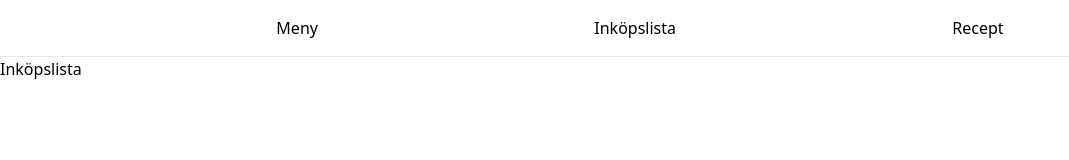
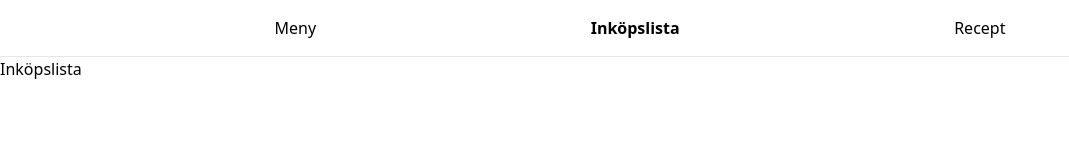
Before and after one commit to alexanderczigler/middag, a SvelteKit app in the folder apps/web/: page /shoppingList in a window 1280 px wide. Shown: the top 160 px of the page, without its empty margins (0-1069 px from the left). Built offline with nearby package versions, Linux system fonts and the light colour scheme.

Commit message:
feat(menu): mark current page

```diff
--- a/apps/web/src/routes/+layout.svelte
+++ b/apps/web/src/routes/+layout.svelte
@@ -1,17 +1,19 @@
 <script lang="ts">
+  import { page } from '$app/stores';
   import '../app.css';
+
   const { children } = $props();
 </script>
 
 <ul class="menu">
   <li>
-    <a href="/">Meny</a>
+    <a href="/" class:active={$page.url.pathname === '/'}>Meny</a>
   </li>
   <li>
-    <a href="/shoppingList">Inköpslista</a>
+    <a href="/shoppingList" class:active={$page.url.pathname === '/shoppingList'}>Inköpslista</a>
   </li>
   <li>
-    <a href="/recipe">Recept</a>
+    <a href="/recipe" class:active={$page.url.pathname.startsWith('/recipe')}>Recept</a>
   </li>
 </ul>
 
@@ -33,4 +35,8 @@
     list-style-type: none;
     margin: 1em 0;
   }
+
+  ul.menu a.active {
+    font-weight: bold;
+  }
 </style>
```
